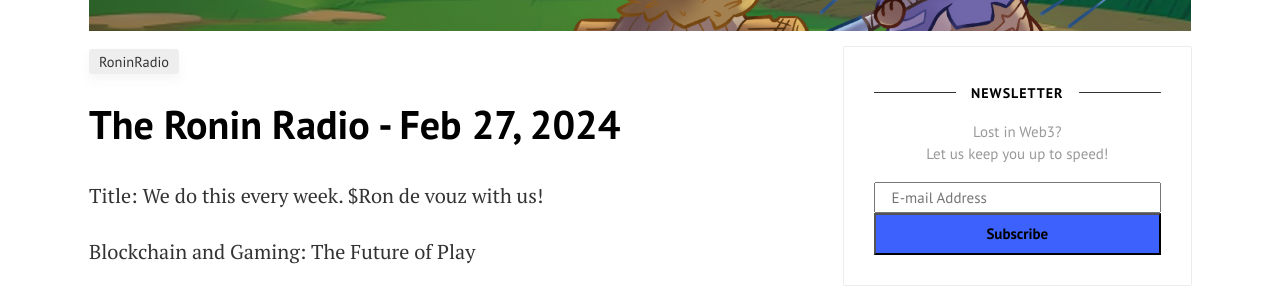
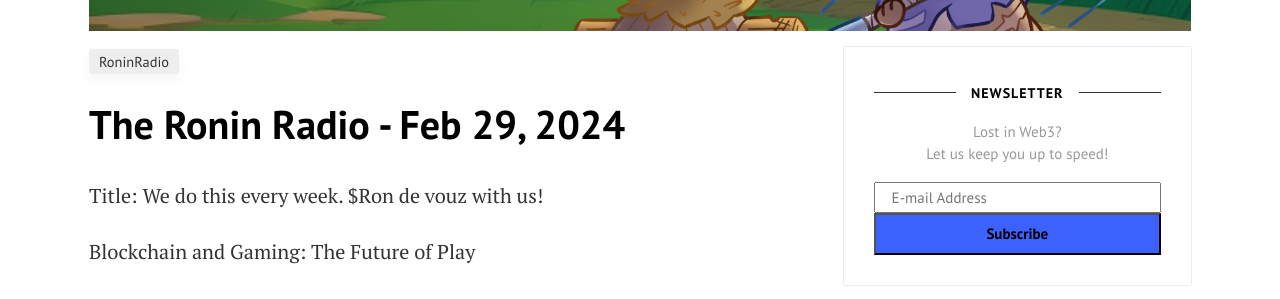
Before and after one commit to Thonksquad/Thonksquad.github.io, a Jekyll site: the page built from _posts/2024-02-29-ronin-radio-recap-feb-29-2024.md, in a window 1280 px wide and 900 px high. Shown: the part 292-591 px from the top of the window. Built offline with Jekyll 4.4.1, drawn with Linux system fonts in a browser that asks for light colours; comment, search, counter and statistics services are not loaded.

```diff
--- a/_posts/2024-02-29-ronin-radio-recap-feb-29-2024.md
+++ b/_posts/2024-02-29-ronin-radio-recap-feb-29-2024.md
@@ -1,6 +1,6 @@
 ---
 layout: post
-title:  "The Ronin Radio - Feb 27, 2024"
+title:  "The Ronin Radio - Feb 29, 2024"
 categories: [ RoninRadio ]
 author: tanjimon
 summary: true
```
Also changed, not shown: _posts/2024-02-27-ronin-radio-recap-feb-27-2024.md (+1 -1 lines).
